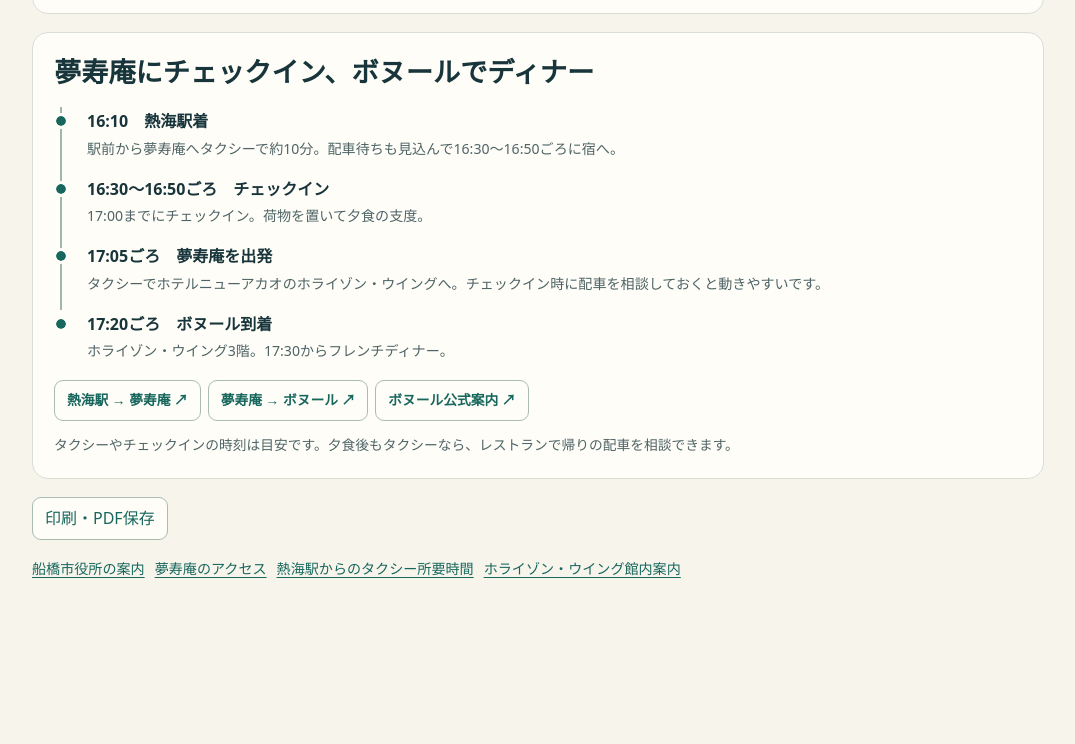
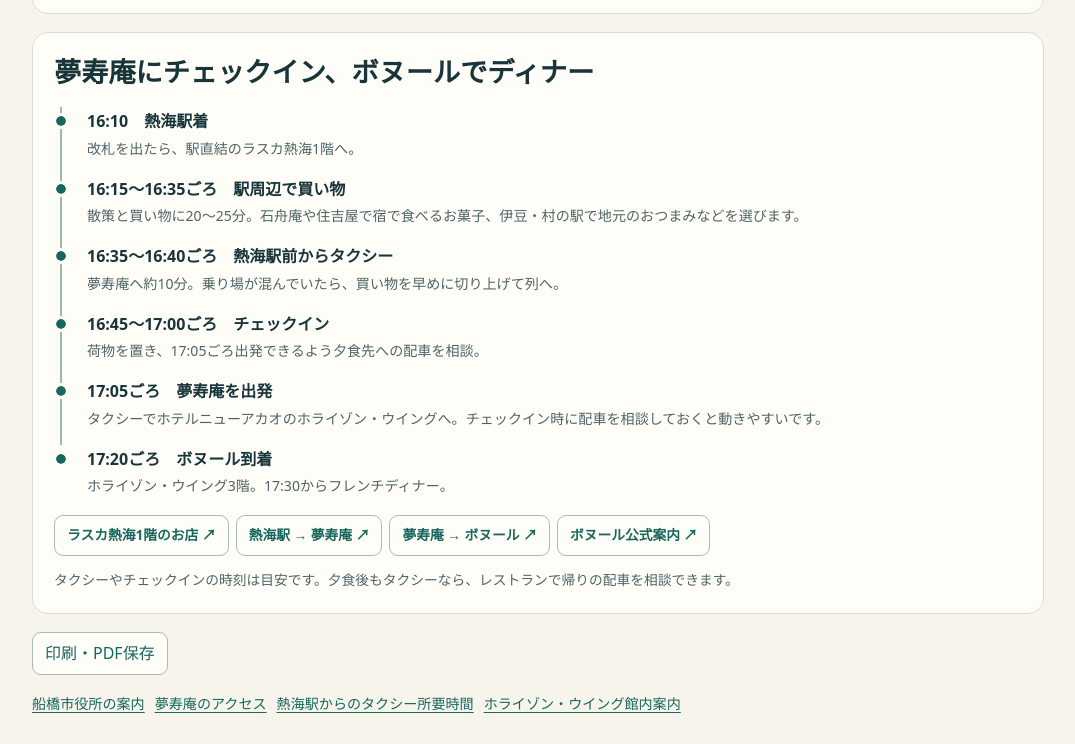
Before and after one commit to tsunami-nakano/trip, a plain HTML site: page atami-2026-11-22/index.html in a window 1280 px wide. Shown: the part 1764-2508 px from the top of the page, without its empty margins (102-1177 px from the left). Before the commit the page ends 2373 px from the top, so only its background shows below. Drawn offline with Linux system fonts and the light colour scheme.

Commit message:
Add time to browse shops at Atami Station

```diff
--- a/atami-2026-11-22/index.html
+++ b/atami-2026-11-22/index.html
@@ -61,12 +61,14 @@
 <section class="box" id="atami">
 <h2>夢寿庵にチェックイン、ボヌールでディナー</h2>
 <ol class="route">
-<li><strong>16:10　熱海駅着</strong><small>駅前から夢寿庵へタクシーで約10分。配車待ちも見込んで16:30〜16:50ごろに宿へ。</small></li>
-<li><strong>16:30〜16:50ごろ　チェックイン</strong><small>17:00までにチェックイン。荷物を置いて夕食の支度。</small></li>
+<li><strong>16:10　熱海駅着</strong><small>改札を出たら、駅直結のラスカ熱海1階へ。</small></li>
+<li><strong>16:15〜16:35ごろ　駅周辺で買い物</strong><small>散策と買い物に20〜25分。石舟庵や住吉屋で宿で食べるお菓子、伊豆・村の駅で地元のおつまみなどを選びます。</small></li>
+<li><strong>16:35〜16:40ごろ　熱海駅前からタクシー</strong><small>夢寿庵へ約10分。乗り場が混んでいたら、買い物を早めに切り上げて列へ。</small></li>
+<li><strong>16:45〜17:00ごろ　チェックイン</strong><small>荷物を置き、17:05ごろ出発できるよう夕食先への配車を相談。</small></li>
 <li><strong>17:05ごろ　夢寿庵を出発</strong><small>タクシーでホテルニューアカオのホライゾン・ウイングへ。チェックイン時に配車を相談しておくと動きやすいです。</small></li>
 <li><strong>17:20ごろ　ボヌール到着</strong><small>ホライゾン・ウイング3階。17:30からフレンチディナー。</small></li>
 </ol>
-<div class="links"><a class="action" data-map="hotel">熱海駅 → 夢寿庵 ↗</a><a class="action" data-map="dinner">夢寿庵 → ボヌール ↗</a><a class="action" href="https://hotel-new-akao.com/restaurant/bonheur/">ボヌール公式案内 ↗</a></div>
+<div class="links"><a class="action" href="https://www.jryscc.co.jp/lusca/atami/floorguide/?floor=1">ラスカ熱海1階のお店 ↗</a><a class="action" data-map="hotel">熱海駅 → 夢寿庵 ↗</a><a class="action" data-map="dinner">夢寿庵 → ボヌール ↗</a><a class="action" href="https://hotel-new-akao.com/restaurant/bonheur/">ボヌール公式案内 ↗</a></div>
 <p class="hint">タクシーやチェックインの時刻は目安です。夕食後もタクシーなら、レストランで帰りの配車を相談できます。</p>
 </section>
 <div class="bottom"><button class="print" type="button" id="print">印刷・PDF保存</button></div>
```
